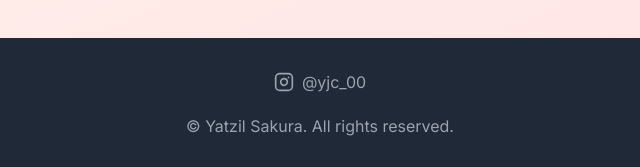
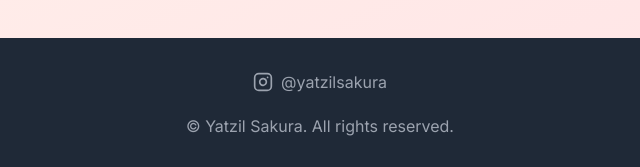
Before and after one commit to yatzilsakura/brand-website, a plain HTML site: page index.html in a window 1280 px wide. Shown: the part 1876-2043 px from the top of the page, 320-960 px from the left. Drawn offline with nearby package versions, Linux system fonts and the light colour scheme.

Commit message:
Update instagram index.html

```diff
--- a/index.html
+++ b/index.html
@@ -130,9 +130,9 @@
     <footer class="bg-gray-800 text-gray-400 py-8">
         <div class="container mx-auto px-6 text-center">
             <div class="mb-4">
-                <a href="https://www.instagram.com/yjc_00/" target="_blank" rel="noopener noreferrer" class="inline-flex items-center space-x-2 text-gray-400 hover:text-white transition duration-300">
+                <a href="https://www.instagram.com/yatzilsakura/" target="_blank" rel="noopener noreferrer" class="inline-flex items-center space-x-2 text-gray-400 hover:text-white transition duration-300">
                     <svg xmlns="http://www.w3.org/2000/svg" width="20" height="20" viewBox="0 0 24 24" fill="none" stroke="currentColor" stroke-width="2" stroke-linecap="round" stroke-linejoin="round" class="lucide lucide-instagram"><rect width="20" height="20" x="2" y="2" rx="5" ry="5"/><path d="M16 11.37A4 4 0 1 1 12.63 8 4 4 0 0 1 16 11.37z"/><line x1="17.5" x2="17.51" y1="6.5" y2="6.5"/></svg>
-                    <span>@yjc_00</span>
+                    <span>@yatzilsakura</span>
                 </a>
             </div>
             <p>&copy; <span id="current-year"></span> Yatzil Sakura. All rights reserved.</p>
```
